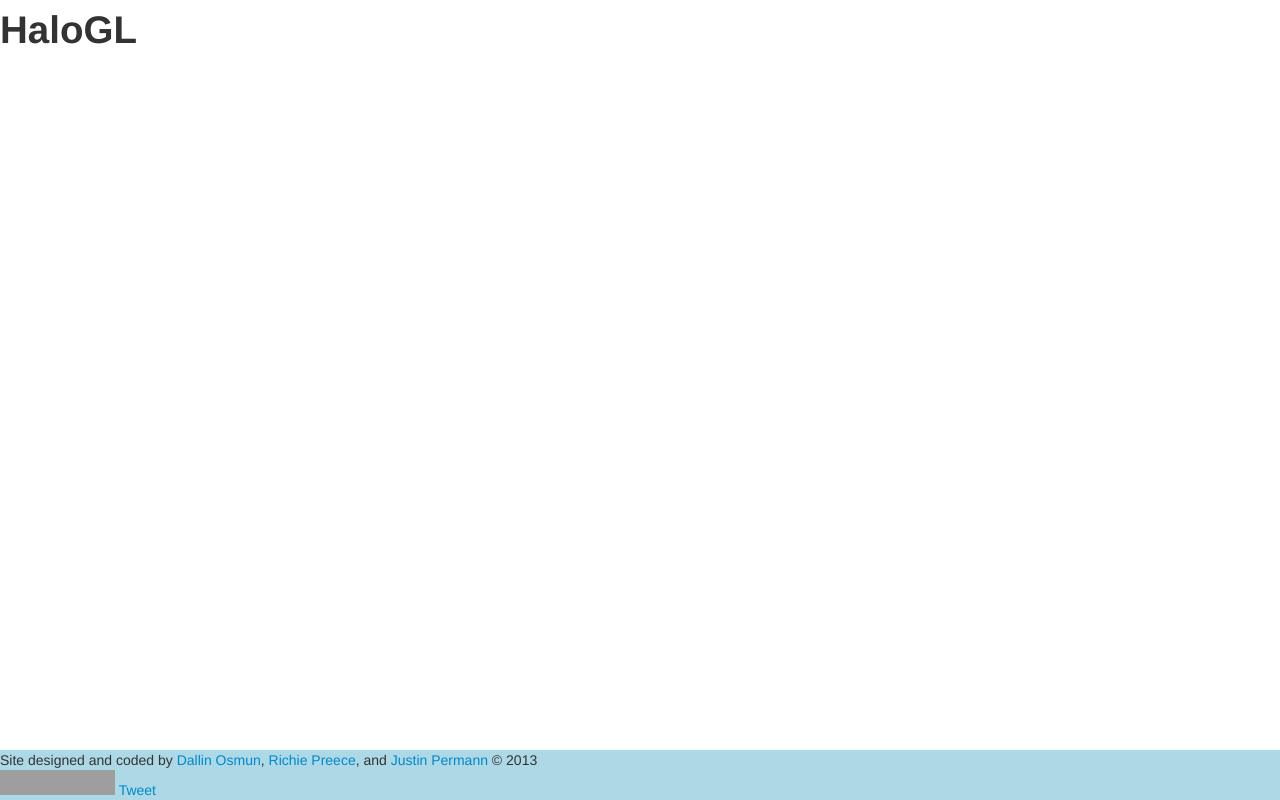
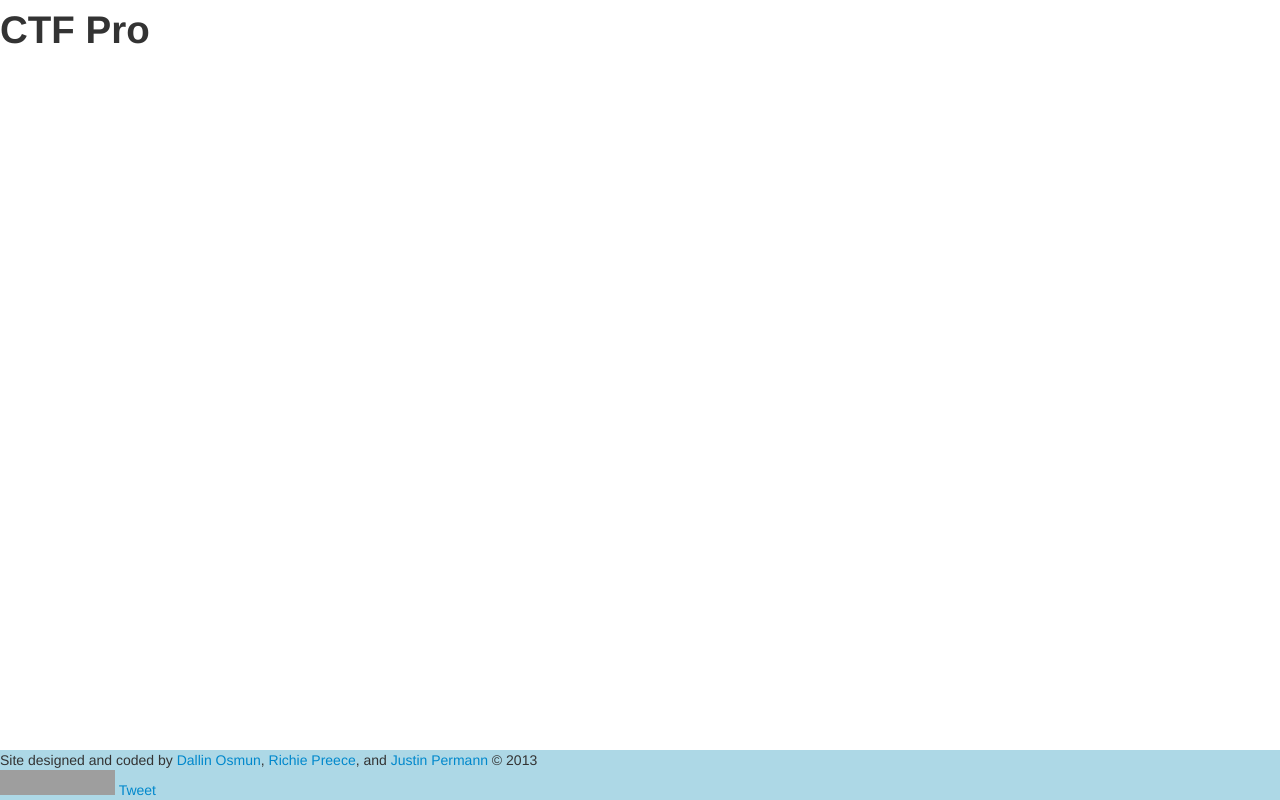
Before and after one commit to numso/ctf-pro, a website: page public/index.html in a window 1280 px wide. Drawn offline with nearby package versions, Linux system fonts and the light colour scheme; no server answers; grey boxes are pictures that could not be loaded.

Commit message:
changed title

```diff
--- a/public/tmpl/header.html
+++ b/public/tmpl/header.html
@@ -1,3 +1,3 @@
 <div id="header">
-  <h1>HaloGL</h1>
+  <h1>CTF Pro</h1>
 </div>
```
